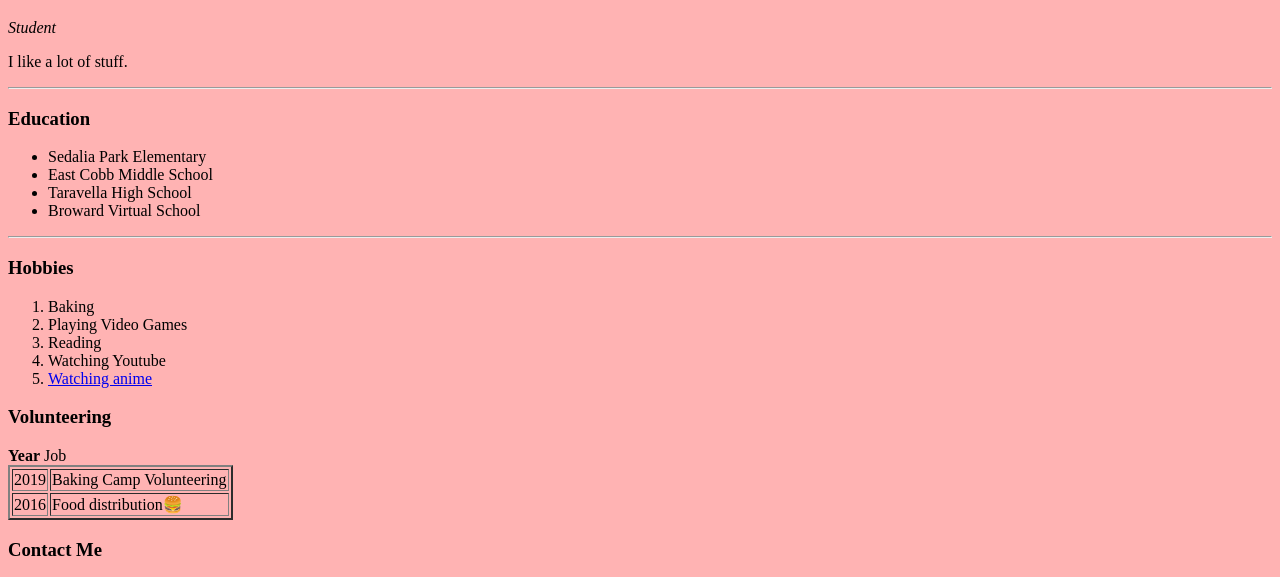
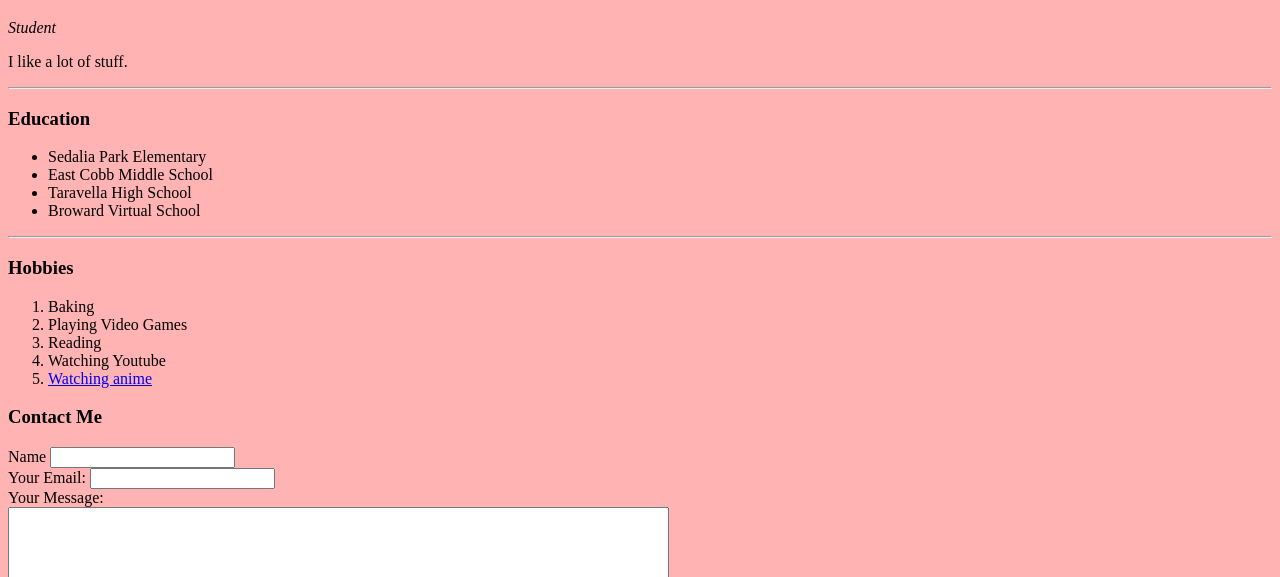
Before and after one commit to Daina123/Daina-Personal, a plain HTML site: page index.html in a window 1280 px wide. Shown: the part 774-1351 px from the top of the page. Drawn offline with Linux system fonts and the light colour scheme.

Commit message:
Add files via upload

```diff
--- a/index.html
+++ b/index.html
@@ -28,25 +28,13 @@
     <li>Watching Youtube</li>
     <li><a href="https://haikyumanga.com/">Watching anime</a></li>
   </ol>
-  <h3>Volunteering</h3>
-  <table border="2px">
-    <thead><strong>Year</strong></thead>
-    <thead> Job
-    </thead>
-    <tr>
-      <td>2019</td>
-      <td>Baking Camp Volunteering</td>
-    </tr>
-    <td>2016</td>
-    <td>Food distribution🍔</td>
-  </table>
   <h3>Contact Me</h3>
   <form action="mailto:Dcgdiedrick@gmail.com" method="post" enctype="text/plain">
     <label>Name</label>
     <input type="text"><br>
     <label>Your Email:</label>
     <input type="email"><br>
-    <label>Your Message:</label>
+    <label>Your Message:</label><br>
     <textarea name="name" rows="8" cols="80"></textarea>
     <input type="Submit" name="">
 
```
